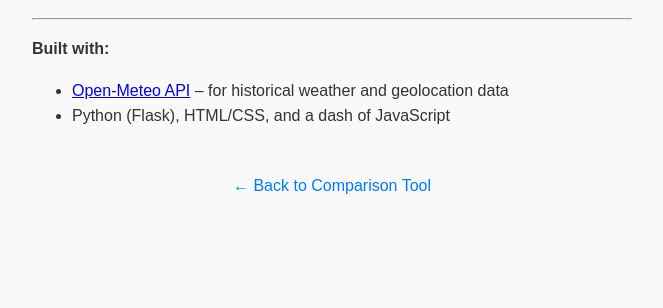
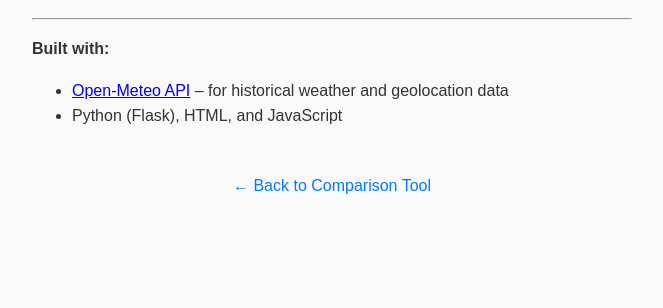
Before and after one commit to moochaee/Practice, a Flask app: page /about in a window 1280 px wide. Shown: the part 492-800 px from the top of the page, without its empty margins (308-971 px from the left). Run offline with Flask 3, Linux system fonts and the light colour scheme.

Commit message:
Wed, Aug 6, 2025, 1:39 PM +10:00

```diff
--- a/project/templates/about.html
+++ b/project/templates/about.html
@@ -61,7 +61,7 @@
     <p><strong>Built with:</strong></p>
     <ul>
       <li><a href="https://open-meteo.com/" target="_blank">Open-Meteo API</a> – for historical weather and geolocation data</li>
-      <li>Python (Flask), HTML/CSS, and a dash of JavaScript</li>
+      <li>Python (Flask), HTML, and JavaScript</li>
     </ul>
   </main>
 
```
